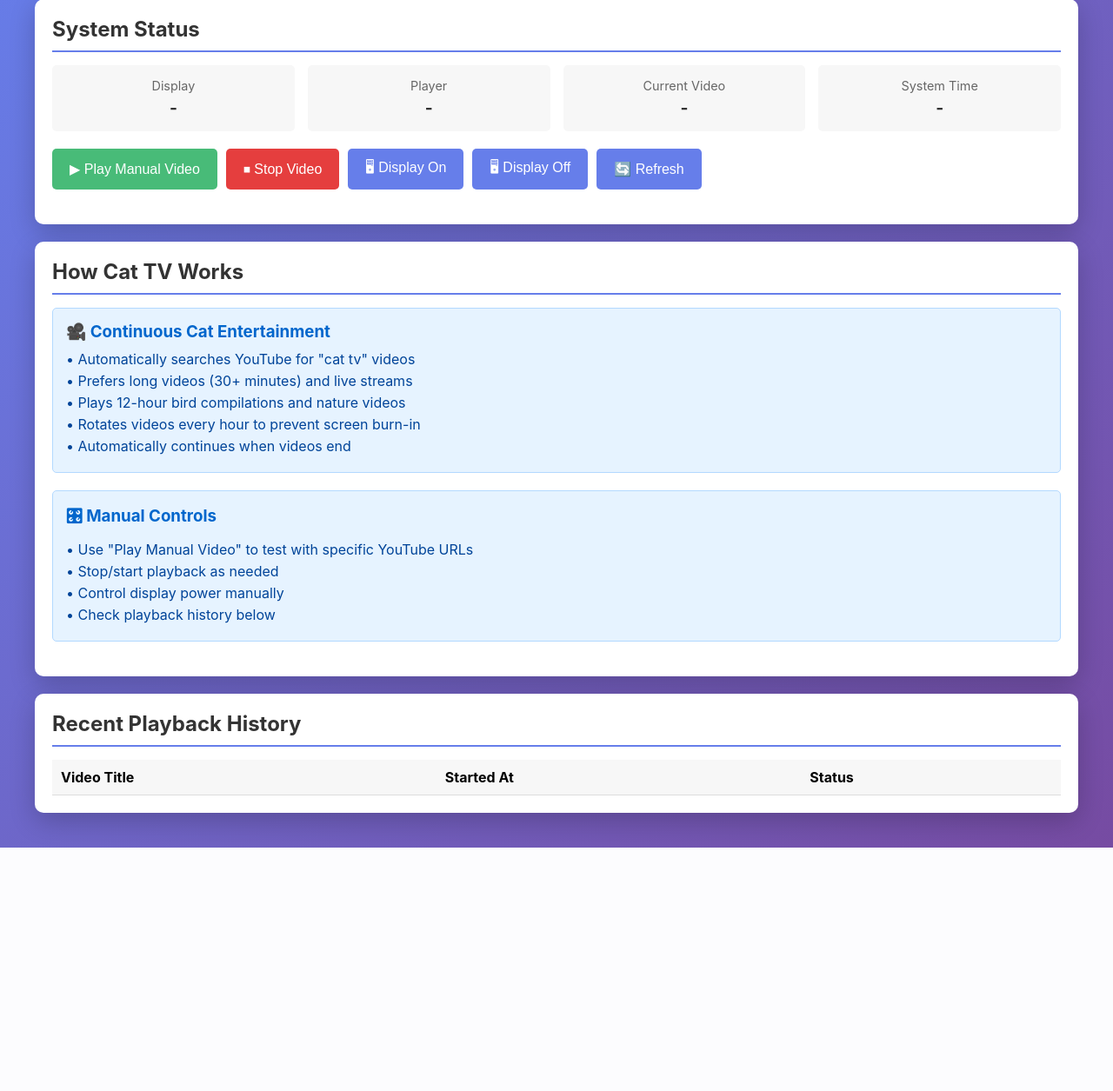
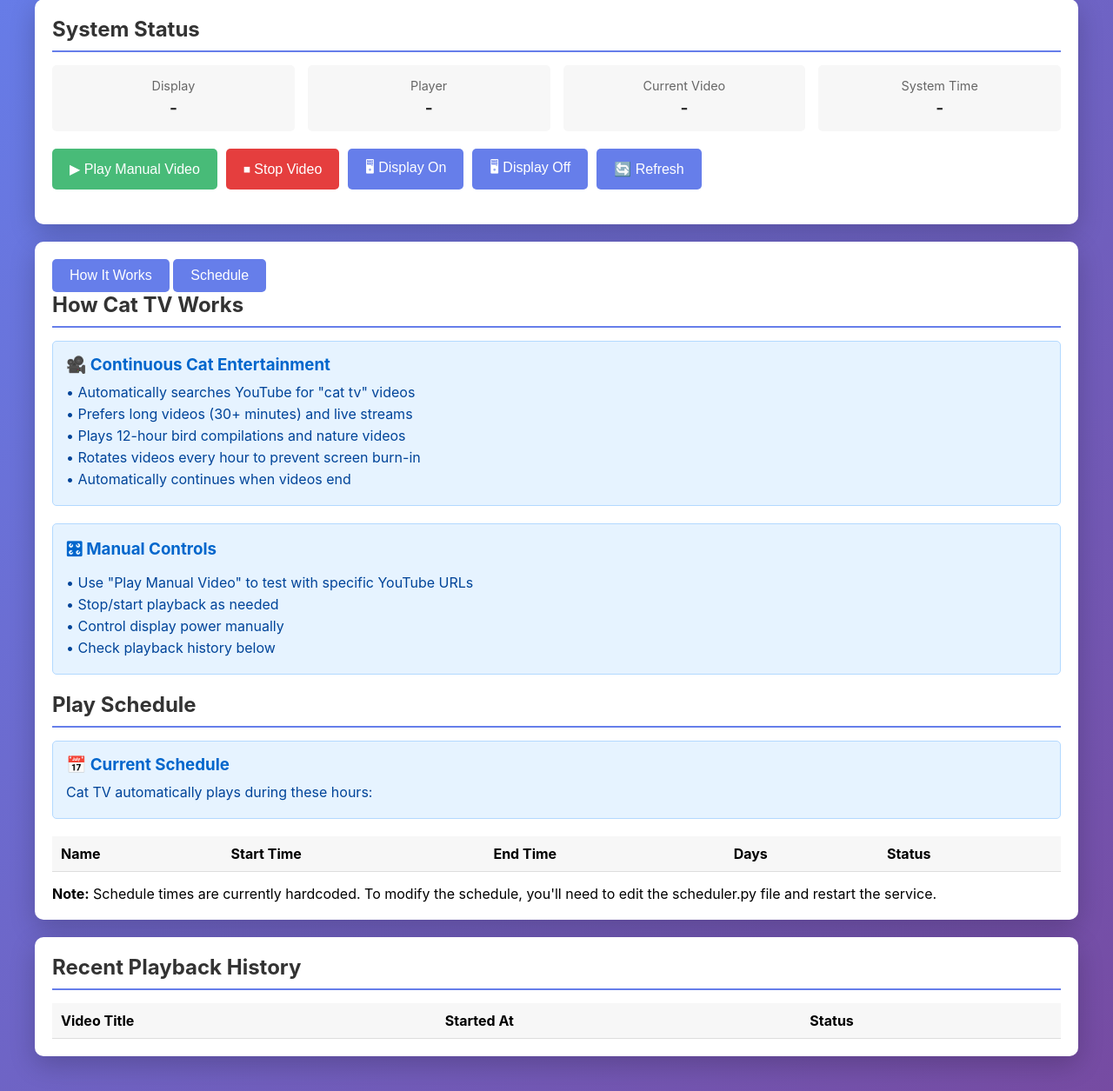
Before and after one commit to jeffcrouse/cat_tv, a Flask app: page / in a window 1280 px wide. Shown: the part 100-1355 px from the top of the page at 87% size. Before the commit the page ends 1075 px from the top, so only its background shows below. Run offline with Flask 3, Linux system fonts and the light colour scheme; lists and menus that the app fills with data are empty; some libraries are stand-ins or nearby versions.

Commit message:
schedule interface

```diff
--- a/src/cat_tv/templates/index.html
+++ b/src/cat_tv/templates/index.html
@@ -193,9 +193,16 @@
             </div>
         </div>
 
-        <!-- Info Card -->
+        <!-- Schedule Control -->
         <div class="card">
-            <h2>How Cat TV Works</h2>
+            <div class="tab-container">
+                <button class="tab active" onclick="switchTab('info')">How It Works</button>
+                <button class="tab" onclick="switchTab('schedules')">Schedule</button>
+            </div>
+
+            <!-- Info Tab -->
+            <div class="tab-content active" id="info-tab">
+                <h2>How Cat TV Works</h2>
             <div class="info-box">
                 <h3>🎥 Continuous Cat Entertainment</h3>
                 <p>• Automatically searches YouTube for "cat tv" videos</p>
@@ -211,6 +218,31 @@
                 <p>• Stop/start playback as needed</p>
                 <p>• Control display power manually</p>
                 <p>• Check playback history below</p>
+            </div>
+            </div>
+
+            <!-- Schedules Tab -->
+            <div class="tab-content" id="schedules-tab">
+                <h2>Play Schedule</h2>
+                <div class="info-box">
+                    <h3>📅 Current Schedule</h3>
+                    <p>Cat TV automatically plays during these hours:</p>
+                </div>
+                <table id="schedules-table">
+                    <thead>
+                        <tr>
+                            <th>Name</th>
+                            <th>Start Time</th>
+                            <th>End Time</th>
+                            <th>Days</th>
+                            <th>Status</th>
+                        </tr>
+                    </thead>
+                    <tbody></tbody>
+                </table>
+                <div style="margin-top: 15px;">
+                    <p><strong>Note:</strong> Schedule times are currently hardcoded. To modify the schedule, you'll need to edit the scheduler.py file and restart the service.</p>
+                </div>
             </div>
         </div>
 
@@ -245,6 +277,22 @@
         socket.on('status_update', (data) => {
             updateStatus(data);
         });
+
+        // Tab switching
+        function switchTab(tabName) {
+            // Remove active class from all tabs and content
+            document.querySelectorAll('.tab').forEach(tab => tab.classList.remove('active'));
+            document.querySelectorAll('.tab-content').forEach(content => content.classList.remove('active'));
+
+            // Add active class to clicked tab and corresponding content
+            event.target.classList.add('active');
+            document.getElementById(`${tabName}-tab`).classList.add('active');
+
+            // Load data for specific tabs
+            if (tabName === 'schedules') {
+                loadSchedules();
+            }
+        }
 
         // Status functions
         async function refreshStatus() {
@@ -319,6 +367,55 @@
             }
         }
 
+        // Schedule management
+        async function loadSchedules() {
+            try {
+                const response = await fetch('/api/schedules');
+                const schedules = await response.json();
+
+                const tbody = document.querySelector('#schedules-table tbody');
+                tbody.innerHTML = '';
+
+                // Get current time to show if schedule is active
+                const now = new Date();
+                const currentTime = now.toTimeString().substring(0, 5); // HH:MM format
+                const currentDay = now.getDay(); // 0 = Sunday, 1 = Monday, etc
+                // Convert to our format (0 = Monday)
+                const dayOfWeek = currentDay === 0 ? 6 : currentDay - 1;
+
+                schedules.forEach(schedule => {
+                    const days = schedule.days_of_week.split(',').map(d =>
+                        ['Mon', 'Tue', 'Wed', 'Thu', 'Fri', 'Sat', 'Sun'][parseInt(d)]
+                    ).join(', ');
+
+                    // Check if currently active
+                    const isCurrentlyActive = schedule.is_active &&
+                        schedule.days_of_week.split(',').includes(dayOfWeek.toString()) &&
+                        currentTime >= schedule.start_time &&
+                        currentTime <= schedule.end_time;
+
+                    const statusText = isCurrentlyActive ? '🟢 ACTIVE NOW' :
+                                     schedule.is_active ? '⭕ Scheduled' : '❌ Disabled';
+
+                    const row = tbody.insertRow();
+                    row.innerHTML = `
+                        <td><strong>${schedule.name}</strong></td>
+                        <td>${schedule.start_time}</td>
+                        <td>${schedule.end_time}</td>
+                        <td>${days}</td>
+                        <td>${statusText}</td>
+                    `;
+
+                    // Highlight active schedule
+                    if (isCurrentlyActive) {
+                        row.style.backgroundColor = '#d4f4dd';
+                    }
+                });
+            } catch (error) {
+                console.error('Error loading schedules:', error);
+            }
+        }
+
         // History
         async function loadHistory() {
             try {
--- a/src/cat_tv/web.py
+++ b/src/cat_tv/web.py
@@ -43,7 +43,49 @@
     }
     return jsonify(status)
 
-# Simple Cat TV - no channel/schedule management needed
+# Schedule Management
+@app.route('/api/schedules')
+def get_schedules():
+    """Get current hardcoded schedules."""
+    # Return the current hardcoded schedule
+    schedules = [
+        {
+            'id': 1,
+            'name': 'Morning Play',
+            'start_time': '07:00',
+            'end_time': '11:00',
+            'days_of_week': '0,1,2,3,4,5,6',
+            'is_active': True
+        },
+        {
+            'id': 2,
+            'name': 'Evening Play',
+            'start_time': '17:00',
+            'end_time': '20:00',
+            'days_of_week': '0,1,2,3,4,5,6',
+            'is_active': True
+        }
+    ]
+    return jsonify(schedules)
+
+@app.route('/api/schedules', methods=['POST'])
+def add_schedule():
+    """Add a new schedule (will update the hardcoded ones)."""
+    data = request.json
+    # For now, just return success - would need to modify scheduler.py to be dynamic
+    return jsonify({'message': 'Schedule feature coming soon - currently uses hardcoded morning/evening times'})
+
+@app.route('/api/schedules/<int:schedule_id>', methods=['PUT'])
+def update_schedule(schedule_id):
+    """Update a schedule."""
+    data = request.json
+    # For now, just return success - would need to modify scheduler.py to be dynamic
+    return jsonify({'message': 'Schedule update feature coming soon - currently uses hardcoded times'})
+
+@app.route('/api/schedules/<int:schedule_id>', methods=['DELETE'])
+def delete_schedule(schedule_id):
+    """Delete a schedule."""
+    return jsonify({'message': 'Schedule delete feature coming soon - currently uses hardcoded times'})
 
 # Playback Control
 @app.route('/api/play', methods=['POST'])
```
